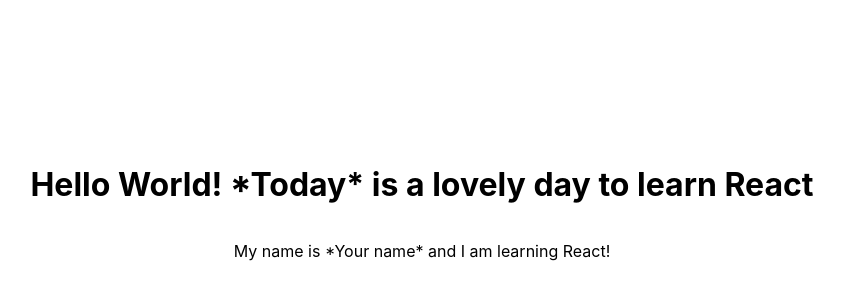
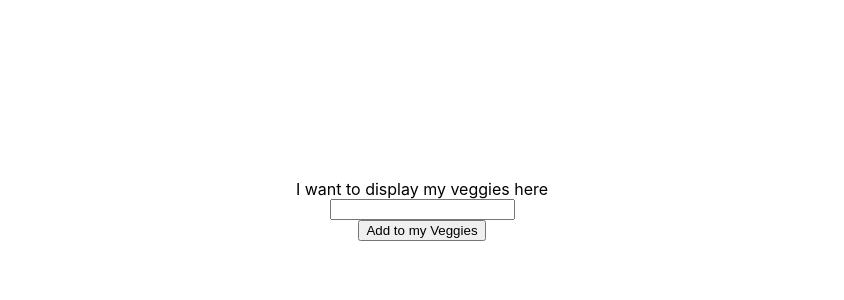
Before and after one commit to pgzisis/cic-fridays-react-course, a React (Create React App) app: page / in a window 1280 px wide. Shown: the part 190-490 px from the top of the page, without its empty margins (218-1062 px from the left). Built offline with nearby package versions, Linux system fonts and the light colour scheme.

Commit message:
create exercise for looping through an array

```diff
--- a/src/App.js
+++ b/src/App.js
@@ -1,29 +1,41 @@
-// Now that we have made our components let's say that we want to pass some data to each one and render them
+// Now that we know how to use map to loop over an array and display a tag let's try displaying a list of vegetables.
 
-// In the Intro Component we want to pass a prop named "name" which will contain a string value with our name
-// Go to the Intro Component to get started
+// In the Vegetable Component we want to pass a prop named "vegetable" which will contain a string value with the vegetable name
+// Go to the Vegetable Component to get started
 
-// In the Hello Component we want to pass a prop named "currentDay" which will contain a string value with the current day
-// Go to the Hello Component to get started
+// Now that the <Vegetable /> component is expecting a vegetable, Let's loop through the myVeggies array and try to display the vegetable
+// component by passing it's name. We can replace the <div>.
 
-// Now both of our new components are expecting a prop to be passed to each and after doing so they will be rendered in each view.
+// Let's take this one step further and see how we can update our array. As you can see below we already have an input and a button.
+// For the button there is already a method which is responsible to add whatever the use typed to the input on our new array.
+// As you can see when we want to update the state for an array of elements in react we have to pass the current state of the array and return
+// the new state back. What this line is doing [...myVeggies, veggieInput] is copying the myVeggies array with the spread operator and adding the
+// input value on the end.
 
-// First let's try to pass our name to the Intro Component. In order to do so we just have to go to our jsx component
-// and define the attribute of the prop we want to pass in our case "name" and assign the value to it.
-// After doing so and saving our files we can see that the name is correctly displayed.
+// **Hint To refresh your memory on how state works in react you can look back on the state branch.
 
-// Now We want to pass the current day in the Hello component. We can follow the previous steps but for actually getting the current day
-// We will have to use our javascript knowledge. We can create a new variable which calculates the current time and pass that to the Hello component
-// Or we can pass directly the implementation of the calculation of the current day. *Hint: Use new Date().toDateString()
+// But We're missing the event handler for our input which should update the veggieInput state value. Let's try to do that.
 
-import { Hello } from './Hello';
-import { Intro } from './Intro';
+// **Hint look on event-handlers and branch if stuck.
+
+// Congratulations now we can use how after putting everything together our list is being updated on the fly.
+
+
+import { useState } from 'react';
 
 const App = () => {
+  const [veggieInput, setVeggieInput] =  useState('');
+  const [myVeggies, setMyVeggies] = useState(['potatoes', 'tomatoes']);
+
+  const addRandomVeggie = () => {
+      setMyVeggies((myVeggies) => [...myVeggies, veggieInput]);
+  }
+
   return (
     <div className="container">
-      <Hello />
-      <Intro />
+        <div>I want to display my veggies here</div>
+        <input />
+        <button onClick={addRandomVeggie}>Add to my Veggies</button>
     </div>
   );
 };
--- a/src/Hello.js
+++ /dev/null
@@ -1,15 +0,0 @@
-// Here in this component first we should pass the props object in the required parameters. See the README example.
-
-// After doing so we just have to replace the *Today* with the "currentDay" field of our props object.
-
-// In React You can pass a javascript variable inside a jsx tag simply by wrapping it in {}
-
-import React from 'react';
-
-const Hello = () => {
-  return <h1>Hello World! *Today* is a lovely day to learn React</h1>;
-};
-
-export { Hello };
-
-// When you are finished go to the Intro.js file
--- a/src/Intro.js
+++ /dev/null
@@ -1,13 +0,0 @@
-// Here in this component first we should pass the props object in the required parameters. See the README example.
-
-// After doing so we just have to replace the *Your name* with the "name" field of our props object.
-
-// In React You can pass a javascript variable inside a jsx tag simply by wrapping it in {}
-
-const Intro = () => {
-  return <p>My name is *Your name* and I am learning React!</p>;
-};
-
-export { Intro };
-
-// When you are finished go back to the App.js file
```
Also changed, not shown: src/Vegetable.js (added, +12 -0 lines).
